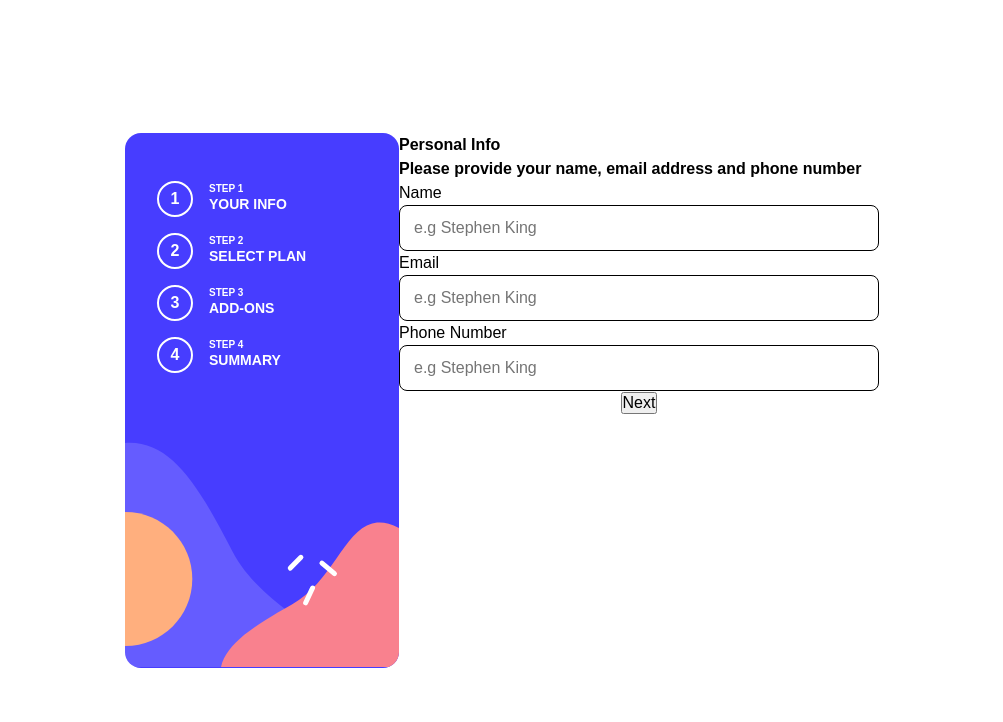
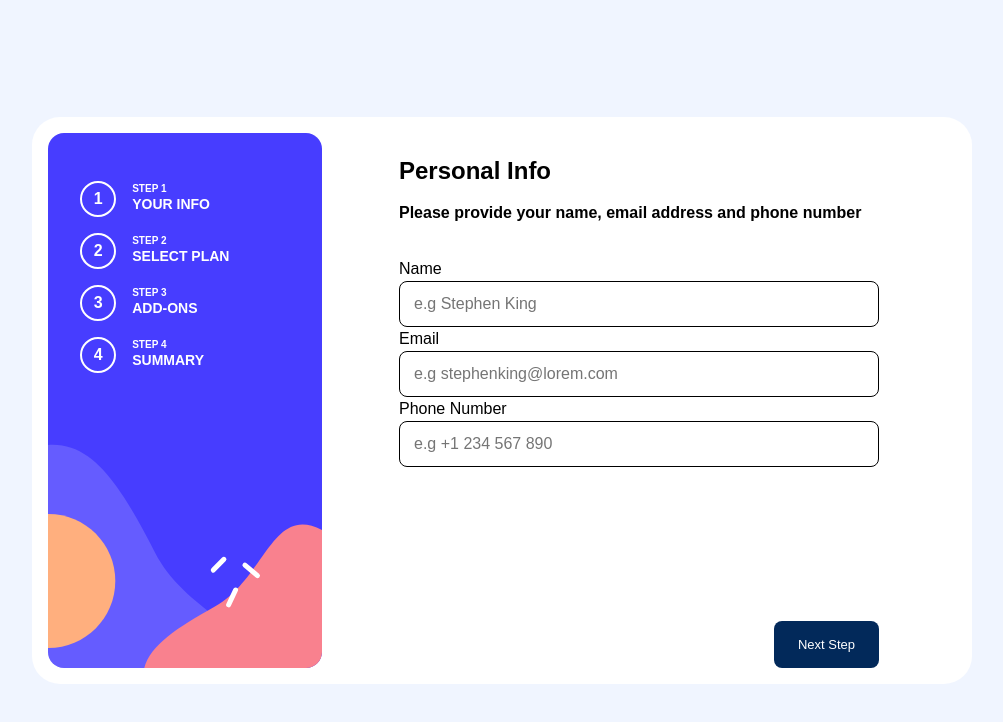
Before and after one commit to vs-webdev/multi-step-form, a React (Vite) app: page / in a window 1280 px wide. Shown: the top 722 px of the page, without its empty margins (138-1141 px from the left). Built offline with nearby package versions, Linux system fonts and the light colour scheme.

Commit message:
Add info validation

```diff
--- a/src/App.css
+++ b/src/App.css
@@ -1,11 +1,11 @@
 :root{
   --Blue-50: hsl(231, 100%, 99%);
+  --Blue-100: hsl(218, 100%, 97%);
+  --Blue-200: hsl(206, 94%, 87%);
+  --Blue-300: hsl(228, 100%, 84%);
   --Blue-950: hsl(213, 96%, 18%);
   --Purple-200: hsl(229, 24%, 87%);
   --Purple-600: hsl(243, 100%, 62%);
-  --Blue-100: hsl(218, 100%, 97%);
-  --Blue-200: hsl(206, 94%, 87%);
-  --Blue-300: hsl(228, 100%, 84%);
   --Red-500: hsl(354, 84%, 57%);
   --Grey-500: hsl(231, 11%, 63%);
   --White: hsl(0, 100%, 100%);
@@ -31,6 +31,17 @@ li{
 
 .form-container{
   display: flex;
+  padding: 1rem;
+  border-radius: 28px;
+  background-color: var(--White);
+}
+
+.step-panel-container{
+  display: flex;
+  flex-direction: column;
+  justify-content: space-between;
+  width: 480px;
+  margin: 0 4.8rem;
 }
 
 .steps-info-container{
@@ -45,7 +56,7 @@ li{
 
 .banner{
   position: absolute;
-  bottom: -6px;
+  bottom: -8px;
   left: 0;
 }
 
@@ -87,11 +98,19 @@ li{
 
 header{
   text-align: left;
+  margin-bottom: 2rem;
+
+  & h1{
+    font-size: 1.5rem;
+    margin-top: 20px;
+    margin-bottom: 12px;
+  }
 }
 
 .inp-container{
   display: grid;
   text-align: left;
+  position: relative;
 
   & input{
     height: 46px;
@@ -100,6 +119,12 @@ header{
     border-radius: 8px;
     border: 1px solid;
   }
+}
+
+.error{
+  color: red;
+  position: absolute;
+  right: 0;;
 }
 
 .plans{
@@ -170,3 +195,26 @@ header{
     margin-right: 1rem;
   }
 }
+
+.btn-container{
+  display: flex;
+  justify-content: space-between;
+
+  & button{
+    font-size: 13px;
+    font-weight: 500;
+    padding: 16px 24px;
+    border-radius: 8px;
+    border: none;
+
+  }
+}
+
+.btn-left > button{
+  background-color: var(--White);
+}
+
+.btn-right > button{
+  background-color: var(--Blue-950);
+  color: var(--White);
+}
--- a/src/App.jsx
+++ b/src/App.jsx
@@ -1,4 +1,4 @@
-import { useEffect, useState } from 'react'
+import { useState } from 'react'
 import './App.css'
 import StepsInfo from './components/StepsInfo'
 import StepPanel from './components/StepPanel'
@@ -13,8 +13,10 @@ function App() {
     large_storage: false,
     custom_profile: false,
   })
+  const [infoCompleted, setInfoCompleted] = useState(false)
   const [completed, setCompleted] = useState(false)
   const [currentStep, setCurrentStep] = useState(1)
+
   const steps = [
     {id: 1, content: 'your info'},
     {id: 2, content: 'select plan'},
@@ -25,8 +27,16 @@ function App() {
   return (
     <>
       <form action="" className='form-container'>
-        <StepsInfo steps={steps}/>
-        <StepPanel currentStep={currentStep} setCurrentStep={setCurrentStep} setCompleted={setCompleted}/>
+        <StepsInfo steps={steps} setCurrentStep={setCurrentStep}/>
+        <StepPanel
+          currentStep={currentStep}
+          setCurrentStep={setCurrentStep}
+          setCompleted={setCompleted}
+          formData={formData}
+          setFormData={setFormData}
+          infoCompleted={infoCompleted}
+          setInfoCompleted={setInfoCompleted}
+        />
       </form>
     </>
   )
--- a/src/components/StepPanel.jsx
+++ b/src/components/StepPanel.jsx
@@ -2,14 +2,45 @@ import One from "../steps/One"
 import Two from "../steps/Two"
 import Three from "../steps/Three"
 import Four from "../steps/Four"
+import { useState } from "react"
 
-const StepPanel = ({currentStep, setCurrentStep, setCompleted}) => {
+const StepPanel = ({currentStep, setCurrentStep, setCompleted, formData, setFormData}) => {
   const steps = [One, Two, Three, Four]
   const ActiveStep = steps[currentStep - 1]
+  const [errors, setErrors] = useState({
+    name: { required: false},
+    email: { required: false, invalid: false},
+    phone: { required: false, invalid: false},
+  })
 
-  const onHandle = (event, word) => {
+  const validateInfo = () => {
+    let newErrors = {...errors}
+    const {name, email, phone} = formData;
+    const fields = ['name', 'email', 'phone']
+
+    fields.forEach(field => {
+      newErrors[field].required = (!formData[field].trim()) ? true : false
+    })
+
+    const regexEmail = /^[a-zA-Z0-9._%+-]+@[a-zA-Z0-9.-]+\.[a-zA-Z]{2,}$/
+    newErrors.email.invalid = !regexEmail.test(email) ? true : false
+    newErrors.phone.invalid = (phone.length < 10 || phone.length > 10) ? true : false
+
+    setErrors(newErrors)
+
+    let hasError = Object.entries(newErrors).flatMap(([_, value]) => {
+      return Object.entries(value).map(([_, eValue]) => eValue
+      )}).some(Boolean)
+
+    return !hasError
+  }
+
+  const handleNavigation = (event, word) => {
     event.preventDefault()
-    if (word === 'nxt'){
+
+    if (word === 'next'){
+      const isValid = validateInfo()
+      if (!isValid) return
       setCurrentStep(prev => prev + 1)
     } else if (word === 'back'){
       setCurrentStep(prev => prev - 1)
@@ -19,15 +50,24 @@ const StepPanel = ({currentStep, setCurrentStep, setCompleted}) => {
   }
 
   return (
-    <div className="step-panel">
-      <ActiveStep />
+    <div className="step-panel-container">
+      <ActiveStep
+        formData={formData}
+        setFormData={setFormData}
+        errors={errors}
+        setErrors={setErrors}
+      />
       <div className="btn-container">
-        {currentStep !== 1 && <button onClick={(e) => onHandle(e, 'back')}>Back</button>}
-          {
-            currentStep !== 4
-            ? <button onClick={(e) => onHandle(e, 'nxt')}>Next</button>
-            : <button onClick={(e) => onHandle(e, 'confirm')}>Confirm</button>
-          }
+        <div className="btn-left">
+          {currentStep > 1 && <button onClick={(e) => handleNavigation(e, 'back')}>Go Back</button>}
+        </div>
+          <div className="btn-right">
+            {
+              currentStep !== 4
+              ? <button onClick={(e) => handleNavigation(e, 'next')}>Next Step</button>
+              : <button onClick={(e) => handleNavigation(e, 'confirm')}>Confirm</button>
+            }
+          </div>
       </div>
     </div>
   )
--- a/src/components/StepsInfo.jsx
+++ b/src/components/StepsInfo.jsx
@@ -1,5 +1,5 @@
 
-const StepsInfo = ({steps}) => {
+const StepsInfo = ({steps, setCurrentStep}) => {
   const width = 274;
   const height = 225;
 
@@ -8,7 +8,7 @@ const StepsInfo = ({steps}) => {
       <ul className="steps">
         {
           steps.map(step =>
-            <li key={step.id}>
+            <li key={step.id} onClick={() => setCurrentStep(step.id)}>
               <div className="step-num">{step.id}</div>
               <div>
                 <h2>Step {step.id}</h2>
--- a/src/index.css
+++ b/src/index.css
@@ -15,4 +15,5 @@ body {
   place-items: center;
   min-width: 320px;
   min-height: 100vh;
+  background-color: hsl(218, 100%, 97%);;
 }
--- a/src/steps/One.jsx
+++ b/src/steps/One.jsx
@@ -1,7 +1,10 @@
-import { useState } from "react"
 
-const One = () => {
-  const [values, setValues] = useState({name: '', email: '', password: ''})
+const One = ({formData, setFormData, errors}) => {
+
+  const handleOnChange = (e, field) => {
+    const value = e.target.value;
+    setFormData(prev => ({...prev, [field]: value}))
+  }
 
   return (
     <div className="step-container">
@@ -10,18 +13,38 @@ const One = () => {
         <h2>Please provide your name, email address and phone number</h2>
       </header>
       <div className="inp-container">
+        {
+          errors.name.required &&
+          <p className="error">This field is required</p>
+        }
         <label htmlFor="name">Name</label>
-        <input type="text" placeholder="e.g Stephen King" id="name" value={values.name} onChange={e => setValues(prev => ({...prev, name: e.target.value}))}/>
+        <input type="text" placeholder="e.g Stephen King" id="name" value={formData.name} onChange={e => handleOnChange(e, 'name')}/>
       </div>
 
       <div className="inp-container">
+        {
+          errors.email.required &&
+          <p className="error">This field is requierd</p>
+        }
+        {
+          !errors.email.required && errors.email.invalid &&
+          <p className="error">Invalid email address</p>
+        }
         <label htmlFor="email">Email</label>
-        <input type="text" placeholder="e.g Stephen King" id="email" value={values.email} onChange={e => setValues(prev => ({...prev, email: e.target.value}))}/>
+        <input type="email" placeholder="e.g stephenking@lorem.com" id="email" value={formData.email} onChange={e => handleOnChange(e, 'email')}/>
       </div>
 
       <div className="inp-container">
+        {
+          errors.phone.required &&
+          <p className="error">This field is required</p>
+        }
+        {
+          !errors.phone.required && errors.phone.invalid &&
+          <p className="error">Invalid phone number</p>
+        }
         <label htmlFor="phone">Phone Number</label>
-        <input type="text" placeholder="e.g Stephen King" id="phone" value={values.password} onChange={e => setValues(prev => ({...prev, password: e.target.value}))}/>
+        <input type="number" placeholder="e.g +1 234 567 890" id="phone" value={formData.phone} onChange={e => handleOnChange(e, 'phone')}/>
       </div>
     </div>
   )
```
